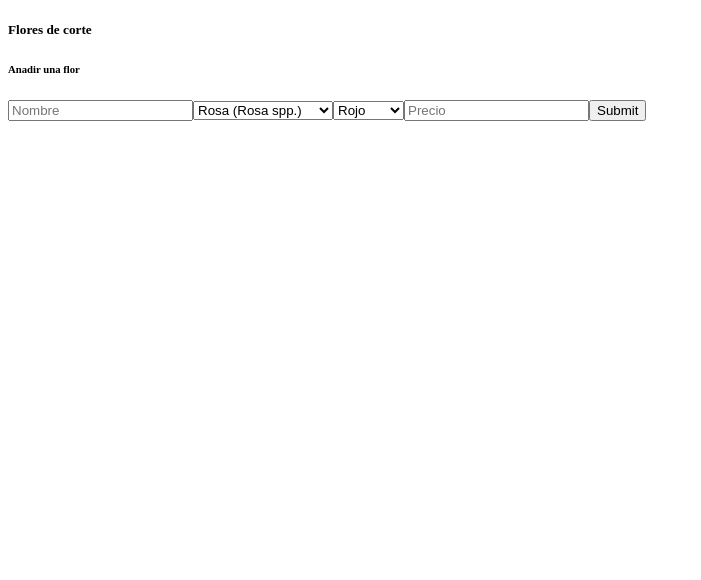
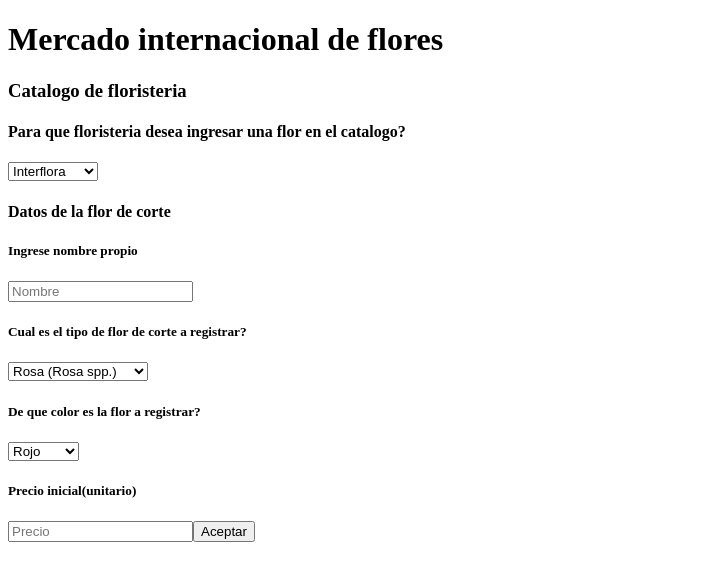
Before and after one commit to OhGarin/Front-proyecto-bd, an Angular app: page / in a window 1280 px wide. Shown: the top 580 px of the page, without its empty margins (0-701 px from the left). Built offline with nearby package versions, Linux system fonts and the light colour scheme.

Commit message:
Estructura del formulario de captura catalogo floristeria

```diff
--- a/src/app/app.component.html
+++ b/src/app/app.component.html
@@ -1,14 +1,26 @@
-<h5>Flores de corte</h5>
+<h1>Mercado internacional de flores</h1>
 
-<h6>Anadir una flor</h6>
+<h3>Catalogo de floristeria</h3>
+
 <form class="insert-flor-catalogo-floristeria">
+
+  <h4>Para que floristeria desea ingresar una flor en el catalogo?</h4>
+
+  <select name="floristeria">
+    <option>Interflora</option>
+    <option>Floraqueen</option>
+  </select>
+
+  <h4>Datos de la flor de corte</h4>
+  <h5>Ingrese nombre propio</h5>
   <input id="entradatextonombre" placeholder="Nombre" type="text" />
 
-  <select name="generoEspecieFlorCorte" id="">
+  <h5>Cual es el tipo de flor de corte a registrar?</h5>
+  <select name="generoEspecieFlorCorte">
     <option value="">Rosa (Rosa spp.)</option>
     <option value="">Girasol (Helianthus)</option>
   </select>
-
+  <h5>De que color es la flor a registrar?</h5>
   <select name="colorFLorCatalogo" id="">
     <option value="">Rojo</option>
     <option value="">Amarillo</option>
@@ -17,8 +29,9 @@
     <option value="">Rosado</option>
   </select>
 
+  <h5>Precio inicial(unitario)</h5>
   <input type="number" placeholder="Precio" min="0" step="0.01" />
 
-  <button>Submit</button>
+  <button>Aceptar</button>
 </form>
 <router-outlet />
```
